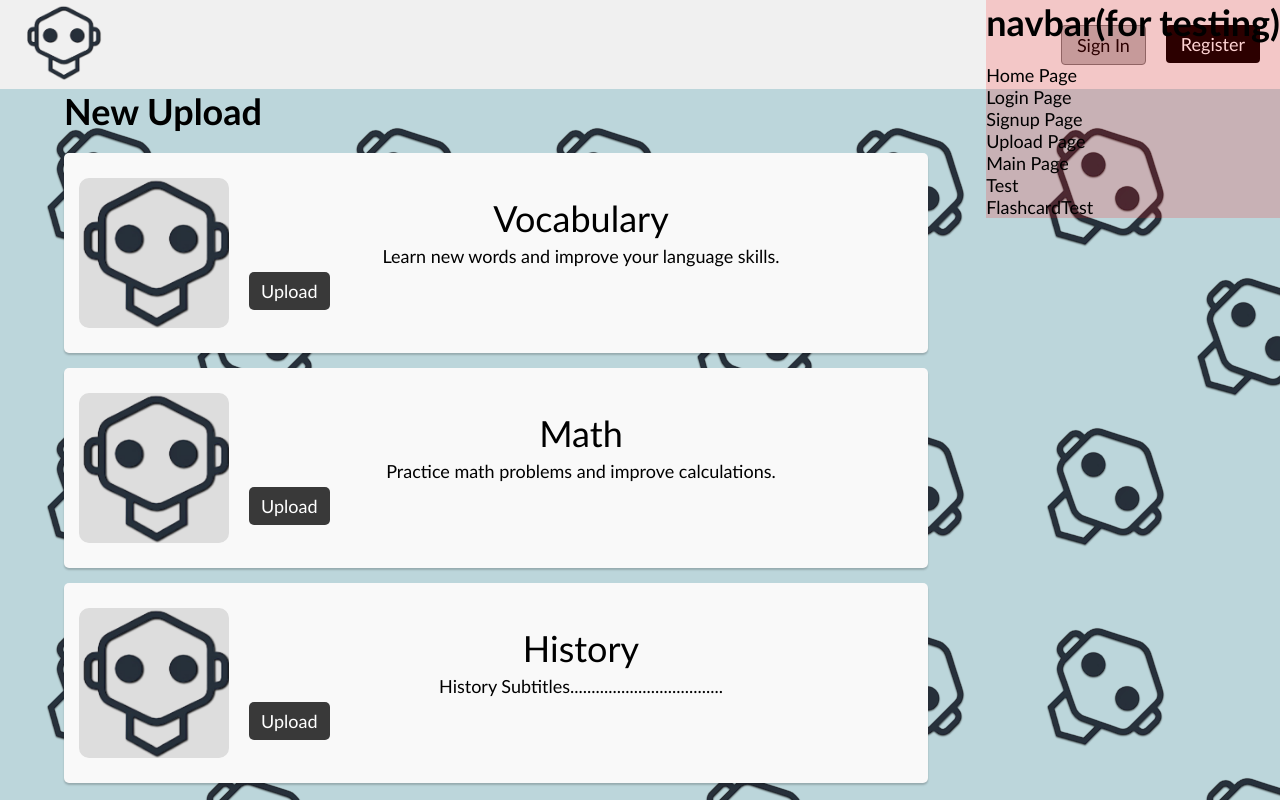
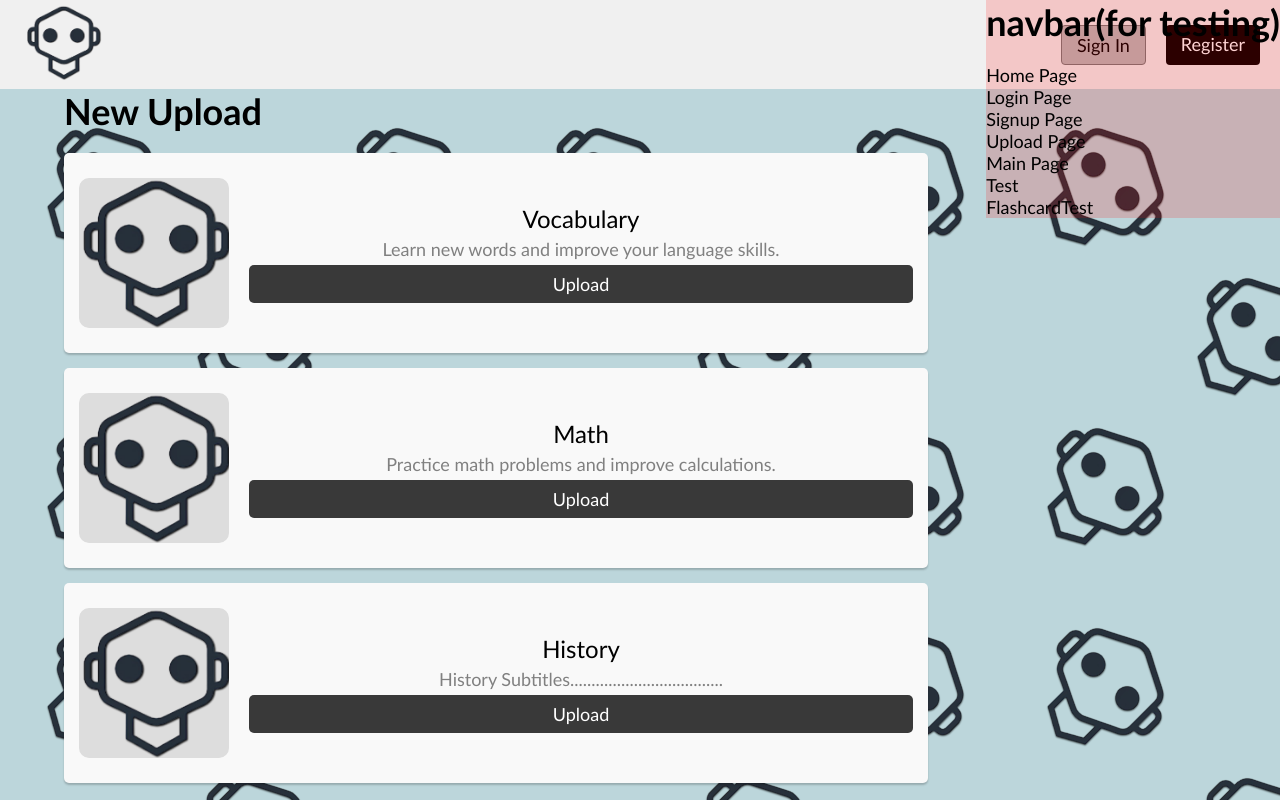
Before and after one commit to samlee03/study-ai-buddy, a React (Vite) app in the folder client/: page / in a window 1280 px wide. Both pictures are taken after a click on the button "Try It Now!". Shown: the top 800 px of the page. Built offline with nearby package versions, Linux system fonts and the light colour scheme.

Commit message:
Change some styling

```diff
--- a/client/src/components/RecentUpload.jsx
+++ b/client/src/components/RecentUpload.jsx
@@ -12,7 +12,7 @@ const RecentUpload = ({title, subtitle, image}) => {
                 <p className='UploadSubtitle-Recent'>
                     {subtitle}
                 </p>
-                <button>Button</button>
+                <button className='Button-RecentUpload'>View</button>
             </div>
         </div>
     )
--- a/client/src/styles/MainPage.css
+++ b/client/src/styles/MainPage.css
@@ -26,7 +26,7 @@ h2 {
     margin-right: auto;
     justify-items: start;
     align-items: start;
-    grid-template-columns: repeat(auto-fill, minmax(200px, 1fr));
+    grid-template-columns: repeat(auto-fill, minmax(250px, 1fr));
 }
 
 
--- a/client/src/styles/NewUpload.css
+++ b/client/src/styles/NewUpload.css
@@ -28,11 +28,13 @@
 }
 
 .UploadTitle-New {
-    font-size: 2rem;
+    font-size: 24px;
+    color : black;
 }
 
 .UploadSubtitle-New {
     font-size: 1rem;
+    color : gray;
 }
 
 .Upload-button {
@@ -46,7 +48,7 @@
 }
 
 .Upload-button:hover {
-    background-color: #0056b3;
+    background-color: #939393;
 }
 
 @keyframes slideIn {
--- a/client/src/styles/RecentUpload.css
+++ b/client/src/styles/RecentUpload.css
@@ -3,8 +3,8 @@
     align-items: center;
     justify-content: center;
     flex-direction: column;
-    width: 200px;
-    height: 300px;
+    width: 300px;
+    height: 500px;
     cursor: pointer;
     border-radius: 15px;
     box-shadow: 0 2px 2px rgba(0, 0, 0, 0.2);
@@ -23,32 +23,35 @@
 }
 
 .UploadContent-Recent {
-    flex: 1;
     display: flex;
+    align-items: center;
+    justify-content: center;
     flex-direction: column;
     gap: 5px;
 }
 
 .UploadTitle-Recent {
-    font-size: 2rem;
+    font-size: 24px;
+    color : black;
 }
 
 .UploadSubtitle-Recent {
     font-size: 1rem;
+    color : gray
 }
 
-button {
+.Button-RecentUpload {
     padding: 8px 12px;
     border: none;
-    background-color: #373737;
+    background-color: #000000;
     color: white;
     border-radius: 5px;
     cursor: pointer;
     width: auto;
+    height: 40px;
     display: inline-block;
-    align-self: flex-start;
 }
 
-button:hover {
+.Button-RecentUpload:hover {
     background-color: #a4a4a4;
 }
```
